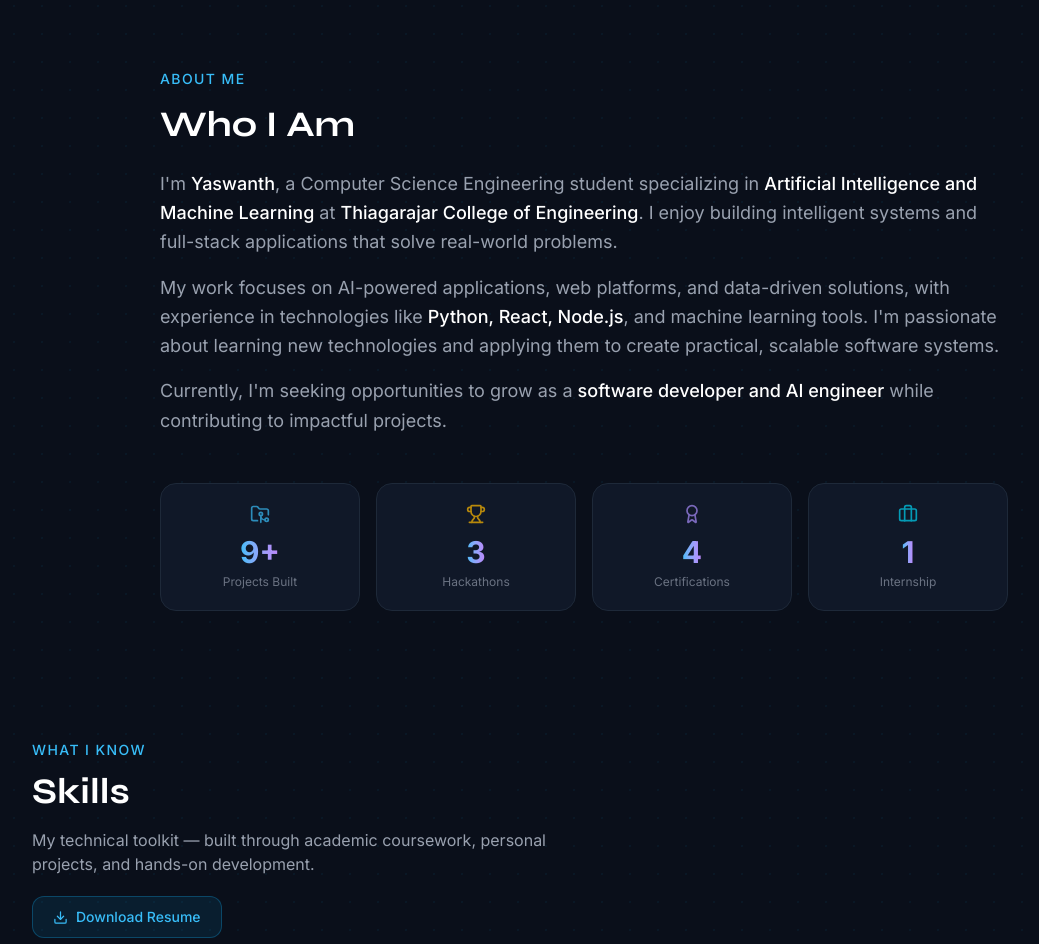
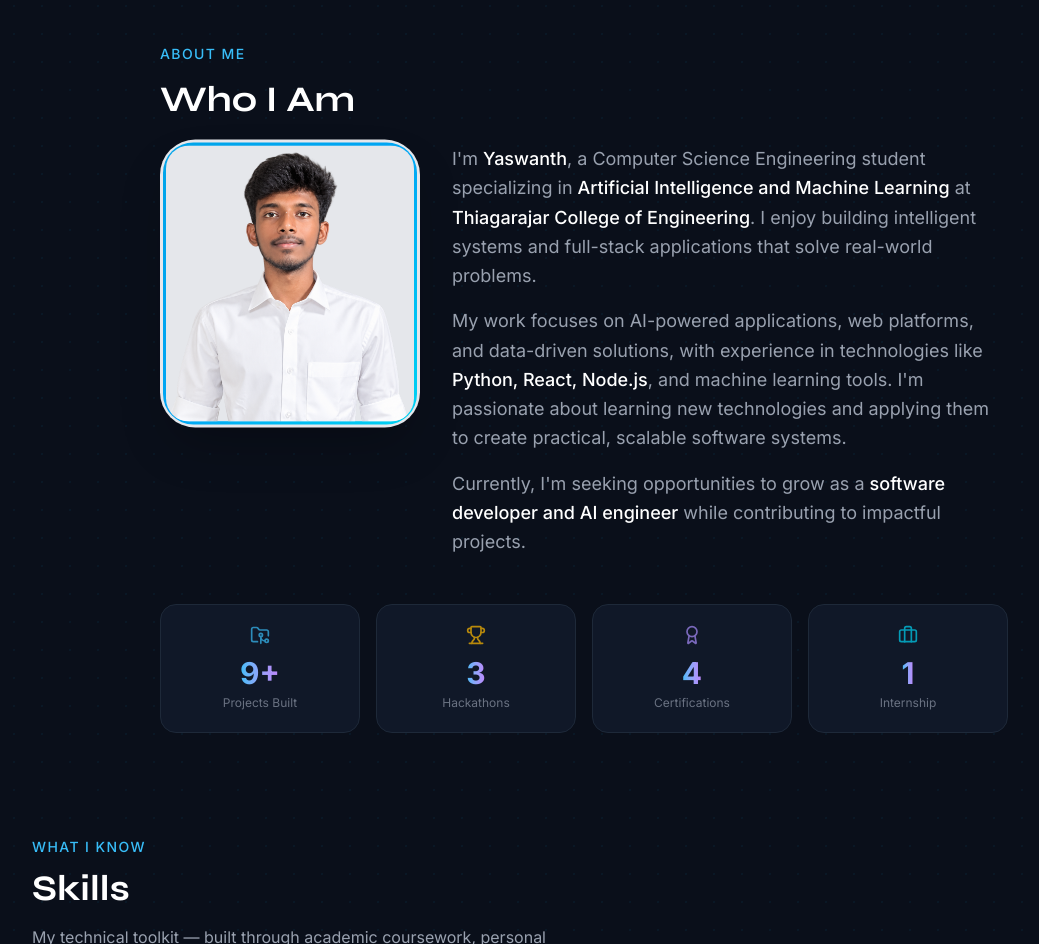
Before and after one commit to Yaswanth876/my_portfolio, a React (Vite) app in the folder yaswanth-portfolio/: page / in a window 1280 px wide. Shown: the part 820-1764 px from the top of the page, without its empty margins (56-1095 px from the left). Built offline with nearby package versions, Linux system fonts and the light colour scheme.

Commit message:
about section improved

```diff
--- a/yaswanth-portfolio/src/components/About.jsx
+++ b/yaswanth-portfolio/src/components/About.jsx
@@ -83,8 +83,34 @@ const About = () => {
         initial="hidden"
         whileInView="visible"
         viewport={{ once: true }}
-        className="flex flex-col gap-4 mb-12"
+        className="grid md:grid-cols-[260px_minmax(0,1fr)] gap-8 items-start mb-12"
       >
+        <motion.div variants={itemVariants} className="flex justify-center md:justify-start">
+          <motion.div
+            whileHover={{
+              y: -10,
+              rotate: 1.5,
+              scale: 1.02,
+              transition: { type: 'spring', stiffness: 260, damping: 18 },
+            }}
+            whileTap={{ scale: 0.98 }}
+            animate={{ y: [0, -8, 0] }}
+            transition={{ duration: 4, repeat: Infinity, ease: 'easeInOut' }}
+            className="relative w-60 h-60 sm:w-72 sm:h-72 rounded-[2.2rem] p-[3px] shadow-2xl bg-gray-200"
+          >
+            <div className={`h-full w-full rounded-[1.9rem] p-[3px] ${
+              isDark ? 'bg-gradient-to-br from-indigo-500 via-sky-500 to-cyan-400' : 'bg-gradient-to-br from-sky-400 via-indigo-500 to-violet-500'
+            }`}>
+              <img
+                src="/profile.png"
+                alt="Yaswanth profile"
+                className="h-full w-full rounded-[1.45rem] object-cover object-center bg-gray-200"
+              />
+            </div>
+          </motion.div>
+        </motion.div>
+
+        <div className="flex flex-col gap-4">
           {[
             <>
               I'm{' '}
@@ -111,6 +137,7 @@ const About = () => {
               {text}
             </motion.p>
           ))}
+        </div>
       </motion.div>
 
       {/* Stats row */}
```
Also changed, not shown: yaswanth-portfolio/public/profile.png. Lines whose indentation alone changed are shown as unchanged.
